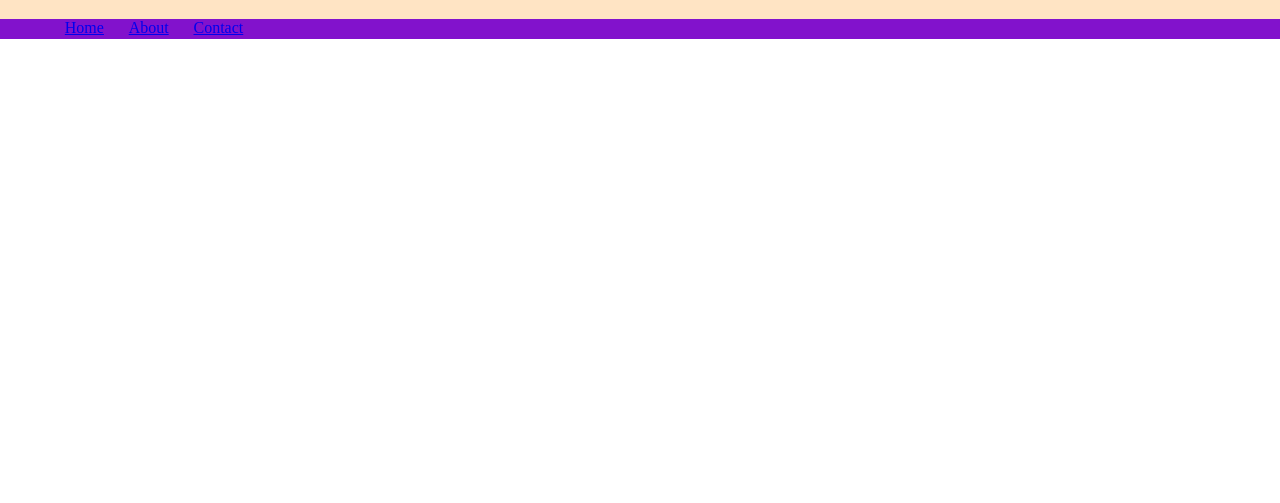
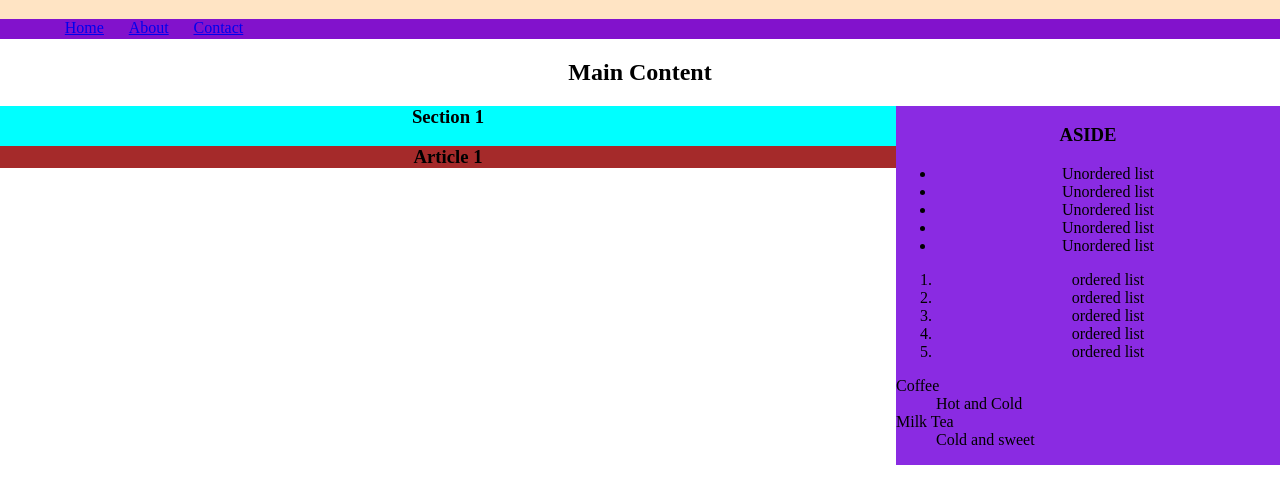
Before and after one commit to justjazzed/BSL-Basic-Semantic-Layout, a plain HTML site: page index.html in a window 1280 px wide. Shown: the part 61-564 px from the top of the page. Drawn offline with Linux system fonts and the light colour scheme.

Commit message:
Add Aside and Article1

```diff
--- a/index.html
+++ b/index.html
@@ -18,7 +18,7 @@
     <!-------- Header Section ---------->
         <header style="background-color: bisque;padding: 0;margin: 0;">
             <h1>HEADER</h1>
-            <nav style="background-color: rgb(130, 18, 204);padding: 0;margin: 0;height: 20%;">
+            <nav style="background-color: rgb(130, 18, 204);padding: 0;margin: 0;height: 22%;">
                 <ul style="list-style: none;height: 20px;">
                     <li class="nav_link"><a href="#">Home</a></li>
                     <li class="nav_link"><a href="#">About</a></li>
@@ -30,12 +30,43 @@
 </header>
 <main style="background-color: rgb(151, 96, 24);height: 50%;"></main>
     <!-- -------Main Section ----------->
-
-    <!-- -------Section 1 ----------->
+       <h2> Main Content</h2>
+       <!-- -------Section 1 ----------->
+       <Section style="background-color: aqua;height: 50%;">
     <!-- Article -->
+    <aside style="background-color: blueviolet; height: 100%; width: 30%;float: right;">
+        <h3>ASIDE</h3>
     <!-- Aside -->
+        <ul>
+            <li>Unordered list</li>
+            <li>Unordered list</li>
+            <li>Unordered list</li>
+            <li>Unordered list</li>
+            <li>Unordered list</li>
+        </ul>
+        <ol>
+            <li>ordered list</li>
+            <li>ordered list</li>
+            <li>ordered list</li>
+            <li>ordered list</li>
+            <li>ordered list</li>
+        </ol>
+        <dl style="text-align: left;">
+            <dt>Coffee</dt>
+            <dd>Hot and Cold</dd>
+            <dt>Milk Tea</dt>
+            <dd>Cold and sweet</dd>
+        </dl>
+    </aside>
+    <!-- Article1 -->
+    <h3>Section 1</h3>
+    <article style="background-color: brown;height: 50%;">
+        <h3>Article 1</h3>
+    </article>
+</Section>
 
     <!-- -------Section 2 ----------->
+
     <!-- Article2 -->
 
     <!-- -------Section 3 ----------->
```
